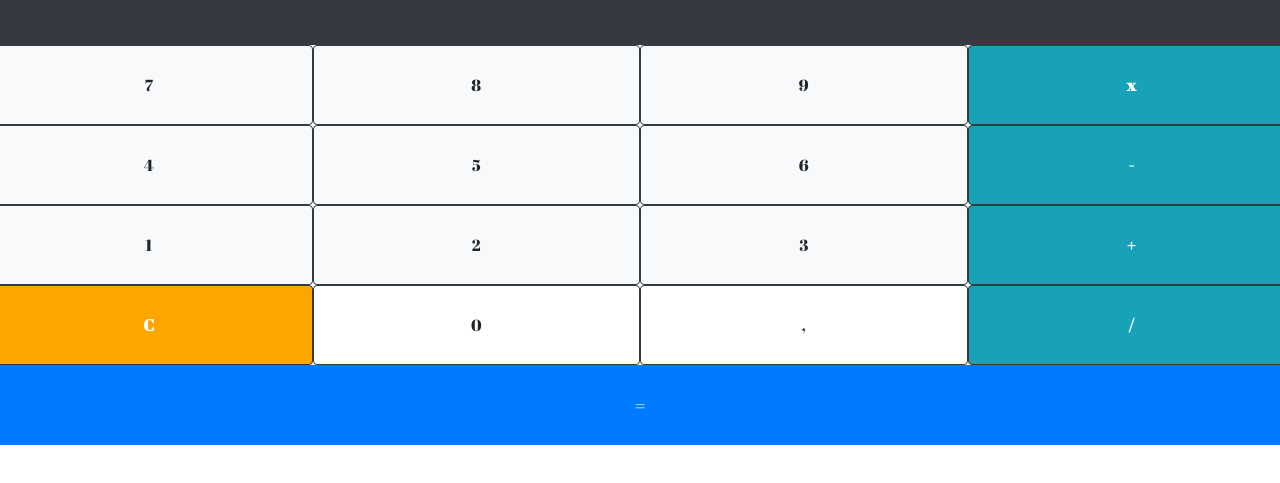
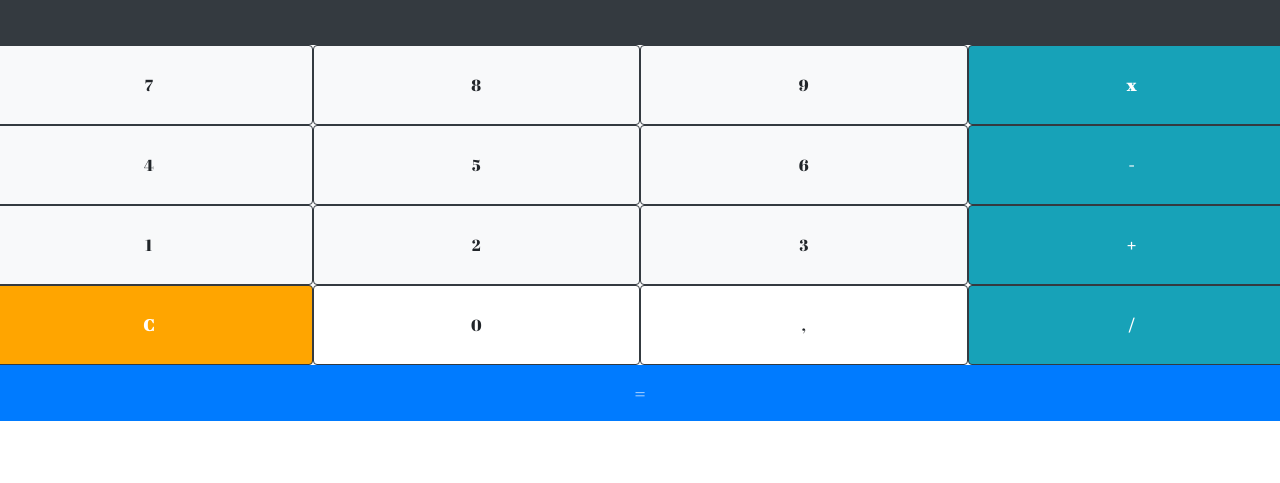
Before and after one commit to laurie80/laurie80.github.io, a plain HTML site: page index.html in a window 1280 px wide. Shown: the part 163-646 px from the top of the page. Drawn offline with nearby package versions, Linux system fonts and the light colour scheme.

Commit message:
modification fichier css

```diff
--- a/assets/css/style.css
+++ b/assets/css/style.css
@@ -38,7 +38,7 @@ body {
 }
 
 #egal {
-    height: 5rem;
+    height: 3.5rem;
 }
 
 #cancel {
```
